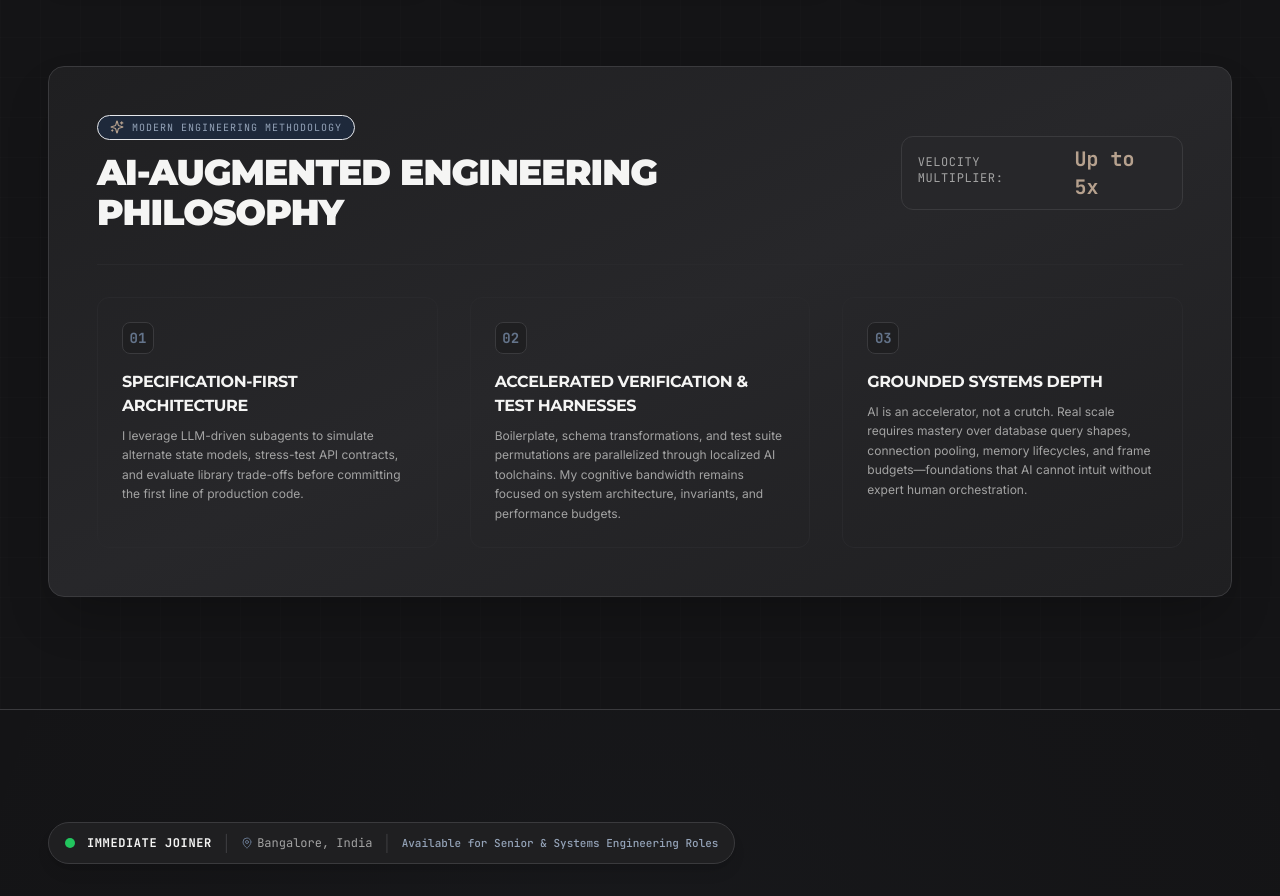
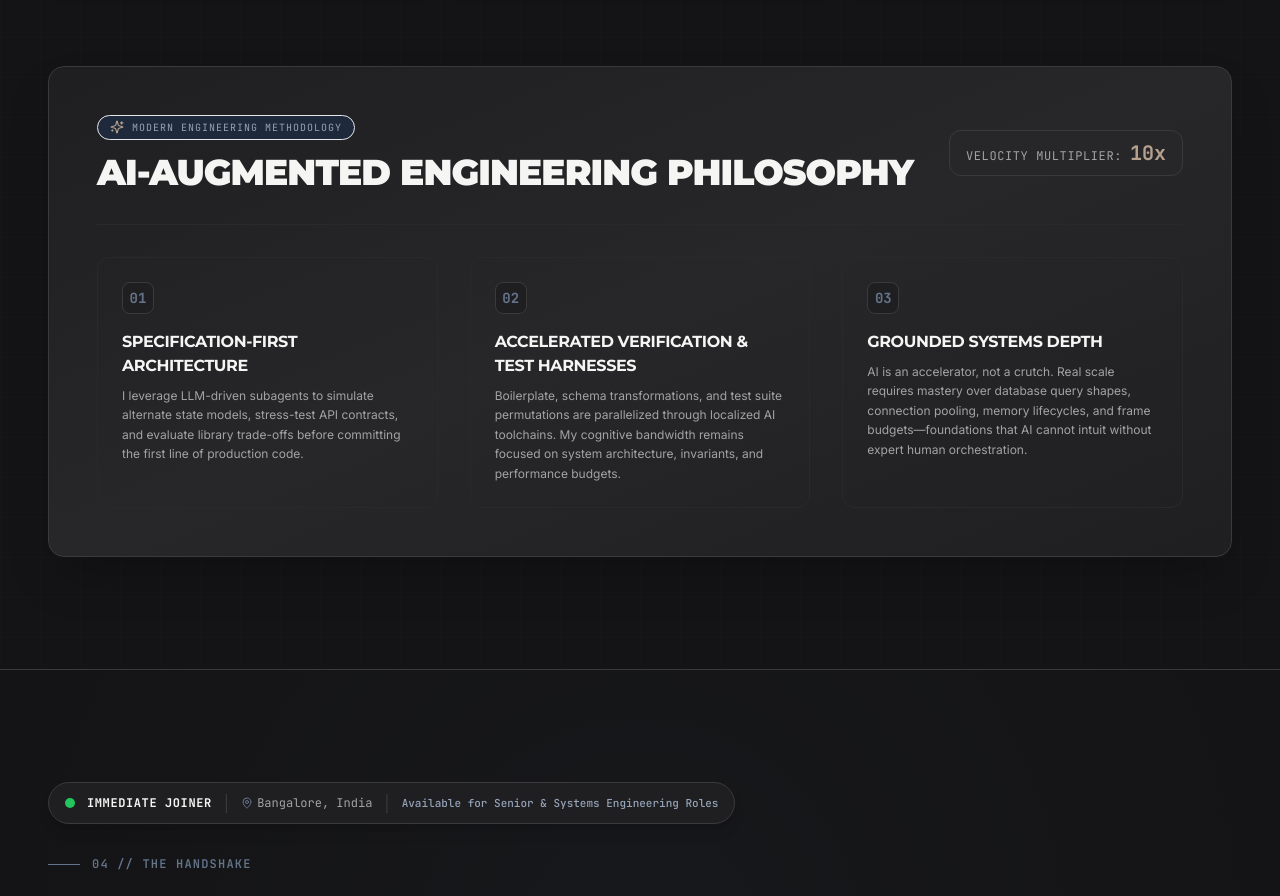
Before and after one commit to emwil23/portfolio, a Next.js app: page / in a window 1280 px wide. Shown: the part 8080-8976 px from the top of the page. Built offline with nearby package versions, Linux system fonts and the light colour scheme.

Commit message:
feat(scale-log): update AI velocity multiplier to 10x

```diff
--- a/components/ScaleLog.tsx
+++ b/components/ScaleLog.tsx
@@ -436,7 +436,7 @@ export const ScaleLog: React.FC = () => {
 
             <div className="flex items-baseline gap-2 font-mono bg-[var(--surface-2)] px-4 py-2 rounded-xl border border-[var(--border)]">
               <span className="text-[var(--text-muted)] text-xs uppercase tracking-wider">Velocity Multiplier:</span>
-              <span className="text-xl font-extrabold text-[var(--warm-light)]">Up to 5x</span>
+              <span className="text-xl font-extrabold text-[var(--warm-light)]">10x</span>
             </div>
           </div>
 
```
